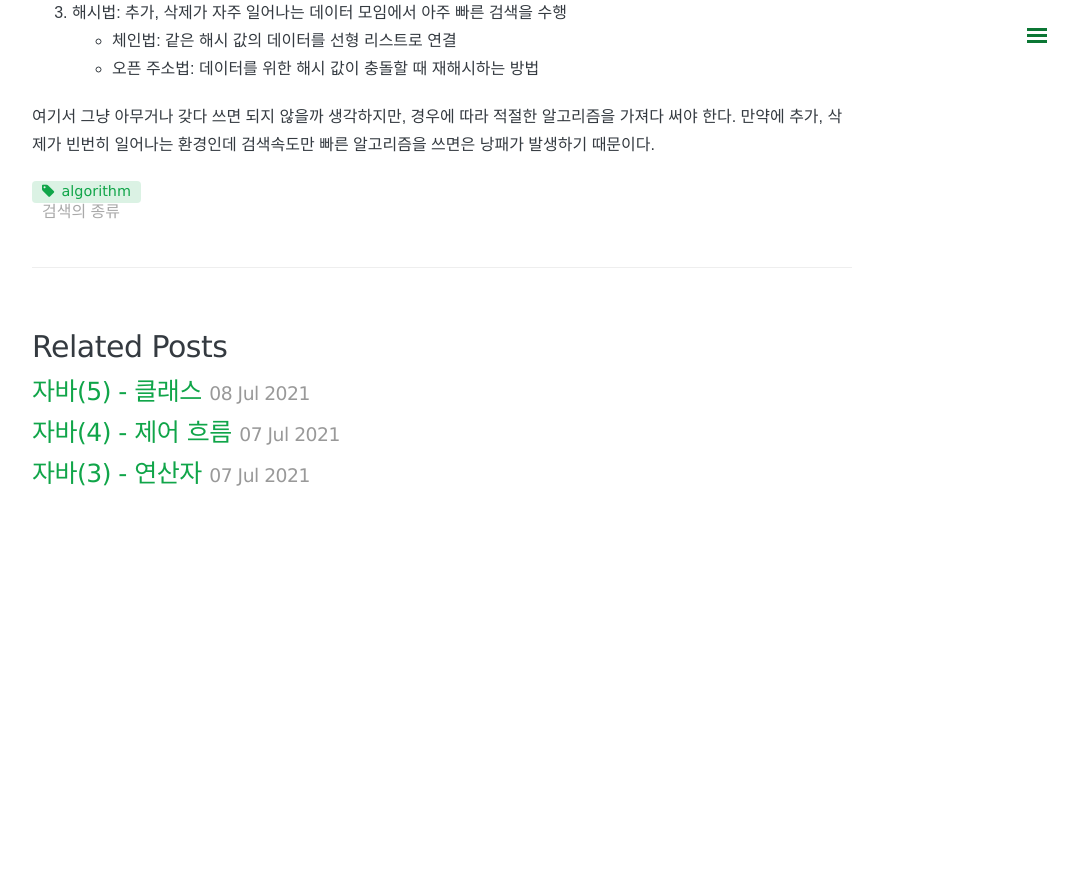
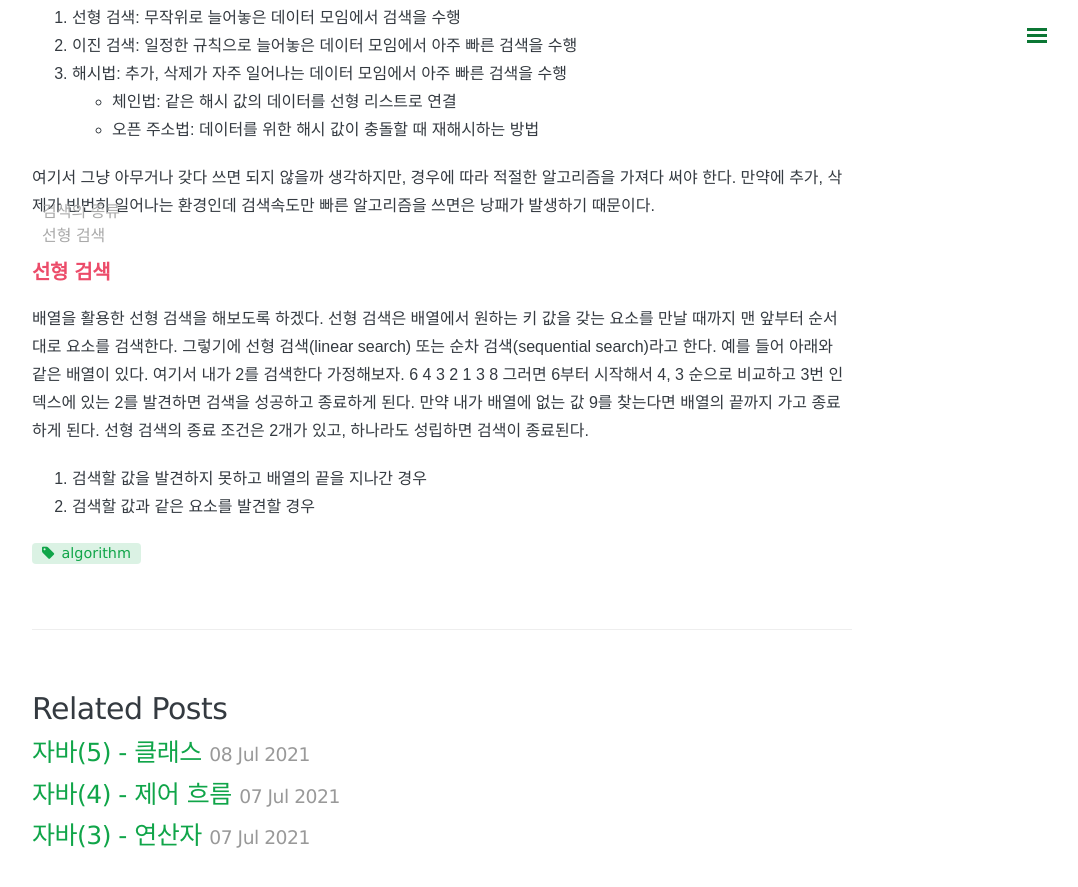
Before and after one commit to somefood/somefood.github.io, a Jekyll site: the page built from _posts/Algorithm/2021-07-21-검색.md, in a window 1280 px wide and 900 px high, scrolled down 1092 px. Shown: the top 887 px of the window, without its empty margins (198-1276 px from the left). Built offline with Jekyll 4.4.1, drawn with Linux system fonts in a browser that asks for light colours; nearby versions of some CDN libraries; comment, search, counter and statistics services are not loaded; before the commit the page ends 1642 px from its top, so only the background shows below that.

Commit message:
Update 2021-07-21-검색.md

```diff
--- a/_posts/Algorithm/2021-07-21-검색.md
+++ b/_posts/Algorithm/2021-07-21-검색.md
@@ -8,6 +8,7 @@ comments: true
 
 > Do it 자료구조 책을 보고 정리
 
+# 검색 알고리즘
 데이터 집합에서 원하는 값을 가진 요소를 찾으려면 검색 알고리즘에 대해 알아야 한다.
 주소록을 검색한다고 가정하면 다음 처럼 찾아 볼 수 있다.
 1. 국적이 한국인 사람을 찾는다.
@@ -37,3 +38,14 @@ comments: true
 
 여기서 그냥 아무거나 갖다 쓰면 되지 않을까 생각하지만, 경우에 따라 적절한 알고리즘을 가져다 써야 한다.
 만약에 추가, 삭제가 빈번히 일어나는 환경인데 검색속도만 빠른 알고리즘을 쓰면은 낭패가 발생하기 때문이다.
+
+## 선형 검색
+배열을 활용한 선형 검색을 해보도록 하겠다.
+선형 검색은 배열에서 원하는 키 값을 갖는 요소를 만날 때까지 맨 앞부터 순서대로 요소를 검색한다. 그렇기에 선형 검색(linear search) 또는 순차 검색(sequential search)라고 한다.
+예를 들어 아래와 같은 배열이 있다. 여기서 내가 2를 검색한다 가정해보자.
+6 4 3 2 1 3 8
+그러면 6부터 시작해서 4, 3 순으로 비교하고 3번 인덱스에 있는 2를 발견하면 검색을 성공하고 종료하게 된다.
+만약 내가 배열에 없는 값 9를 찾는다면 배열의 끝까지 가고 종료하게 된다.
+선형 검색의 종료 조건은 2개가 있고, 하나라도 성립하면 검색이 종료된다.
+1. 검색할 값을 발견하지 못하고 배열의 끝을 지나간 경우
+2. 검색할 값과 같은 요소를 발견할 경우
```
